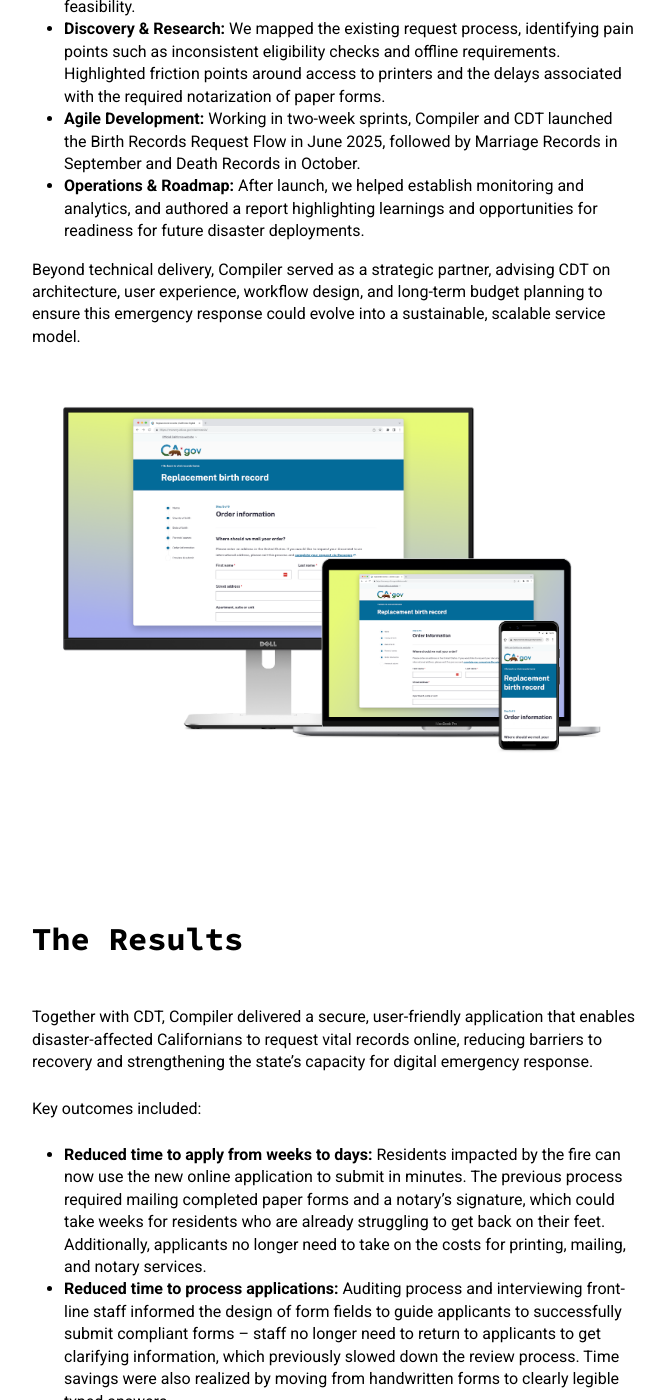
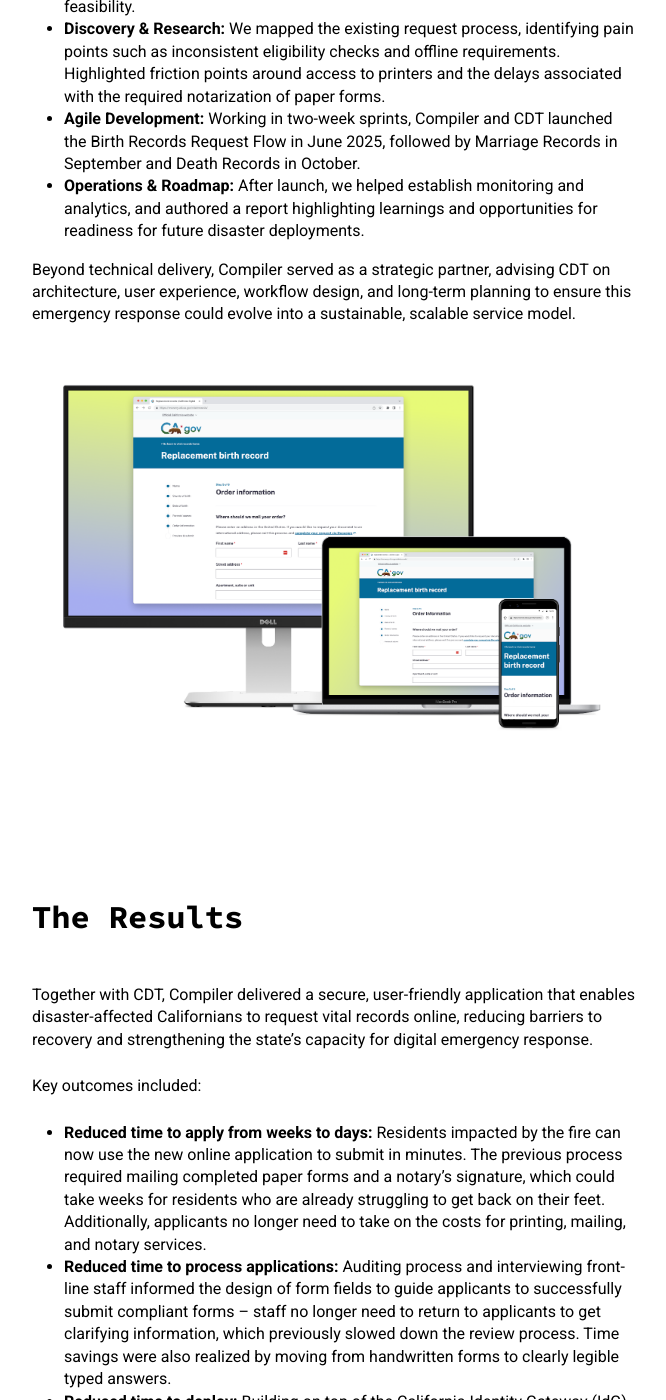
Before and after one commit to compilerla/compiler.la, a Jekyll site: the page built from src/_posts/2025-12-12-case-study-cdt.md, in a window 1280 px wide and 1400 px high, scrolled down 2257 px. Shown: the whole window, without its empty margins (306-972 px from the left). Built offline with Jekyll 4.4.1, drawn with Linux system fonts in a browser that asks for light colours; some of the changed text lies outside the part shown.

Commit message:
fix: remove some typos

```diff
--- a/src/_posts/2025-12-12-case-study-cdt.md
+++ b/src/_posts/2025-12-12-case-study-cdt.md
@@ -36,7 +36,7 @@
 - **Agile Development:** Working in two-week sprints, Compiler and CDT launched the Birth Records Request Flow in June 2025, followed by Marriage Records in September and Death Records in October.
 - **Operations & Roadmap:** After launch, we helped establish monitoring and analytics, and authored a report highlighting learnings and opportunities for readiness for future disaster deployments.
 
-Beyond technical delivery, Compiler served as a strategic partner, advising CDT on architecture, user experience, workflow design, and long-term budget planning to ensure this emergency response could evolve into a sustainable, scalable service model.
+Beyond technical delivery, Compiler served as a strategic partner, advising CDT on architecture, user experience, workflow design, and long-term planning to ensure this emergency response could evolve into a sustainable, scalable service model.
 
 <figure>
     <img src="/assets/blog/2025/cdrc-app.png" alt="The digital form for requesting a new birth certificate on CA.gov, displayed on a desktop, a laptop, and a mobile device." />
@@ -50,7 +50,7 @@
 
 - **Reduced time to apply from weeks to days:** Residents impacted by the fire can now use the new online application to submit in minutes. The previous process required mailing completed paper forms and a notary’s signature, which could take weeks for residents who are already struggling to get back on their feet. Additionally, applicants no longer need to take on the costs for printing, mailing, and notary services.
 - **Reduced time to process applications:** Auditing process and interviewing front-line staff informed the design of form fields to guide applicants to successfully submit compliant forms – staff no longer need to return to applicants to get clarifying information, which previously slowed down the review process. Time savings were also realized by moving from handwritten forms to clearly legible typed answers.
-- **Reduced to time deploy:** Building on top of the California Identity Gateway (IdG), this is the second-ever production app to leverage the California Digital Identity Framework. Built as an open source application, designed with reusable, scalable architecture, creating a foundation for both future disaster recovery applications and everyday modern digital services. This use case added address verification as a new eligibility verification type, expanding the capabilities of the CA IdG. Actionable learnings were deliverable as a report to strengthen readiness for future disaster deployments.
+- **Reduced time to deploy:** Building on top of the California Identity Gateway (IdG), this is the second-ever production app to leverage the California Digital Identity Framework. Built as an open source application, designed with reusable, scalable architecture, creating a foundation for both future disaster recovery applications and everyday modern digital services. This use case added address verification as a new eligibility verification type, expanding the capabilities of the CA IdG. Actionable learnings were deliverable as a report to strengthen readiness for future disaster deployments.
 
 This work demonstrated how agile, mission-driven technology partnerships can make government digital services more resilient, especially when residents need them most.
 
```
